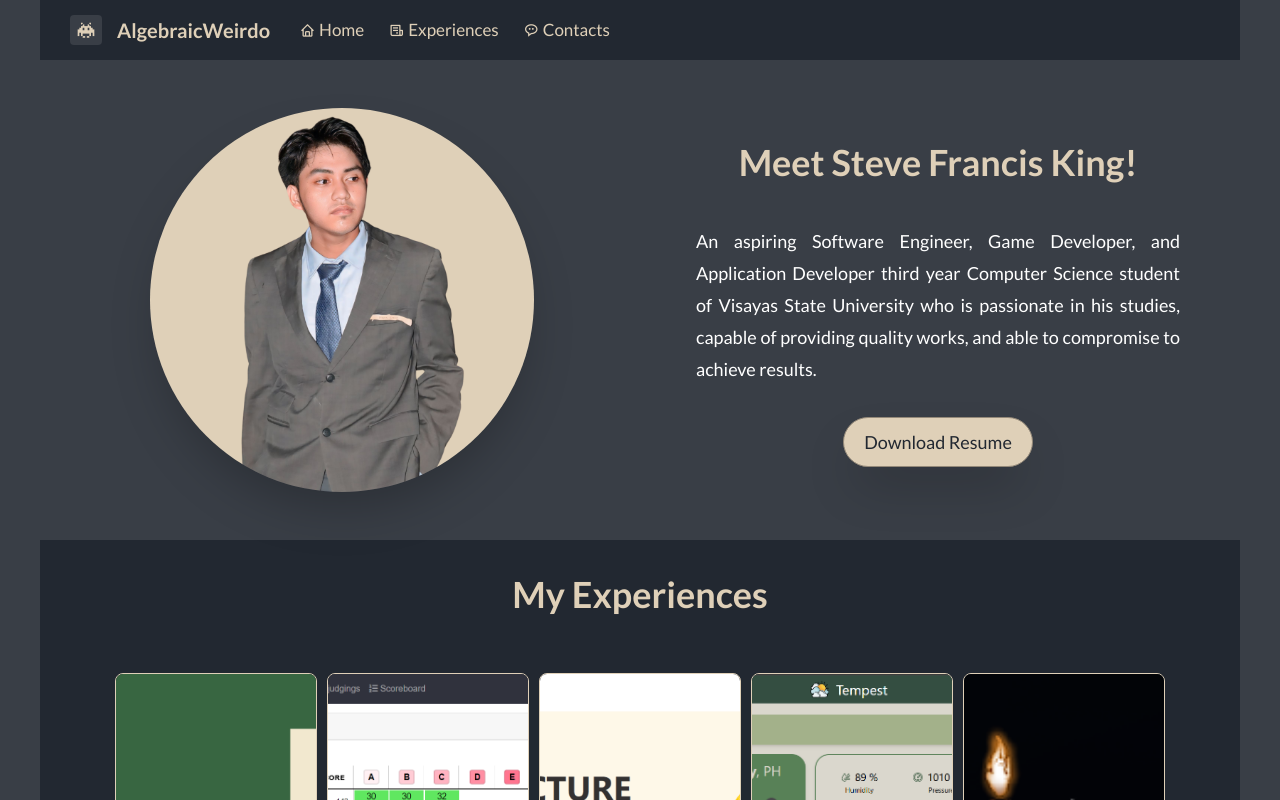
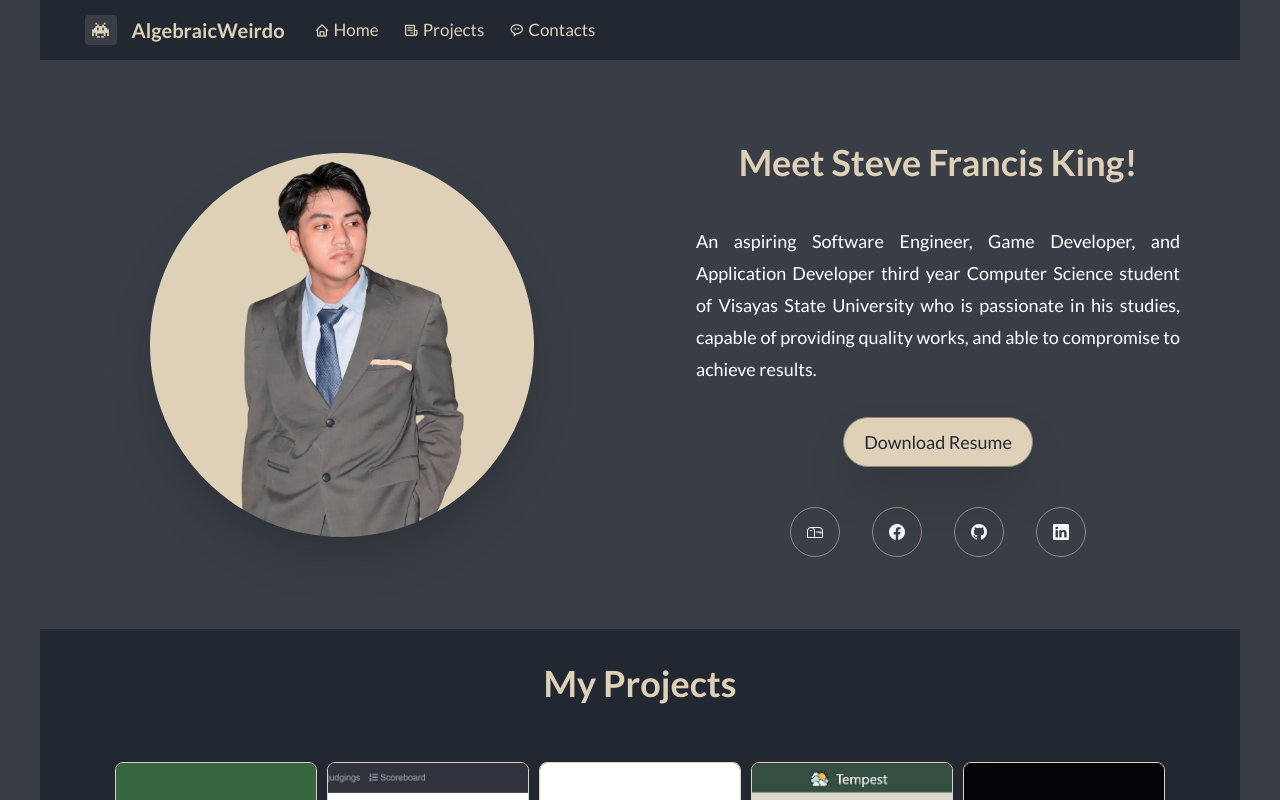
Before and after one commit to padastevefrancisking/PersonalPortfolio, a React (Vite) app: page / in a window 1280 px wide. Shown: the top 800 px of the page. Built offline with nearby package versions, Linux system fonts and the light colour scheme.

Commit message:
Added Contacts and Refined Details

```diff
--- a/src/App.jsx
+++ b/src/App.jsx
@@ -9,11 +9,7 @@ function App() {
     <>
       <Header />
       <Home id= "Home"/>
-      {/* Add other components here */}
-      {/* <AboutMe /> */}
       <Experiences id="Experiences" />
-      {/* <Contacts /> */}
-      <div id="Contacts"></div>
     </>
   )
 }
--- /dev/null
+++ b/src/components/Contacts.jsx
@@ -0,0 +1,39 @@
+import 'bootstrap-icons/font/bootstrap-icons.css';
+
+const icons = [
+  { icon: 'bi-mailbox', count: 'padastevefrancisking@gmail.com', label: 'Email', link: '' },
+  { icon: 'bi-facebook', count: 'Steve Francis Casinillo Pada', label: 'Facebook', link: '' },
+  { icon: 'bi-github', count: 'padastevefrancisking', label: 'Github', link: '' },
+  { icon: 'bi-linkedin', count: 'Steve Francis King Pada', label: 'LinkedIn', link: '' },
+];
+
+function IconList() {
+  return (
+    <div className="flex h-auto w-full items-center justify-center pt-8 pb-6">
+      <ul className="flex gap-8 font-[Calibri]">
+        {icons.map((item, index) => (
+          <li
+            key={index}
+            className="relative list-none group"
+          >
+            <span className="w-[50px] h-[50px] rounded-full flex items-center justify-center border border-secondary-color text-gray-100 transition-transform duration-500 ease-in-out transform-style-3d group-hover:rotate-x-[60deg] group-hover:translate-y-[2px] group-hover:[perspective:550px] group-hover:shadow-[0_10px_2px_rgba(98,98,98,0.384)]">
+              <span className={`icon bi ${item.icon} transition-transform duration-300 group-hover:translate-z-[15px] group-hover:rotate-x-[-75deg]`} />
+            </span>
+            <span className="absolute top-[-40px] left-1/2 -translate-x-1/2 bg-[#161616] text-white text-sm px-2.5 py-1 rounded whitespace-nowrap opacity-0 invisible transition-all duration-400 ease-in-out z-10 group-hover:opacity-100 group-hover:visible group-hover:-translate-y-2">
+              {item.count}
+              <span className="absolute left-1/2 bottom-0 translate-x-[-50%] translate-y-[65%] text-[#161616] font-[bootstrap-icons] content-['\F229']" />
+            </span>
+            <a
+              href="#"
+              className="absolute bottom-0 left-1/2 transform -translate-x-1/2 text-white opacity-0 invisible transition-all duration-500 group-hover:opacity-100 group-hover:visible group-hover:translate-y-10 hover:underline"
+            >
+              {item.label}
+            </a>
+          </li>
+        ))}
+      </ul>
+    </div>
+  );
+}
+
+export default IconList;
--- a/src/components/Experiences.jsx
+++ b/src/components/Experiences.jsx
@@ -1,34 +1,34 @@
 function Experiences() {
   return (
-    <div className="flex flex-col justify-center items-center bg-main-background">
+    <div className="flex flex-col justify-center items-center bg-main-background pb-10">
         <div className="flex items-center justify-center text-center py-8 px-4">
             <h1 className="text-4xl leading-tight mb-6 lato-bold text-main-color">
-                My Experiences
+                My Projects
             </h1>
         </div>
         <div className="flex flex-col md:flex-row gap-2.5 w-[87.5%] min-w-[280px] h-[700px] md:max-w-[1050px] md:h-[400px] font-[Calibri]">
             {/* Array of image objects with dynamic title and description */}
             {[
             {
-                src: '/public/STUDYVERSE.png',
+                src: '/STUDYVERSE.png',
                 title: 'StudyVerse',
                 description: 'A C# Desktop Application that proposes a streamlined approach to the Bachelor of Science in Computer Science Mentorship program. As a mentee-powered system, it allows students to post available mentorship requests based on their available time slots, where mentors can view and accept these requests.',
                 href: 'https://github.com/padastevefrancisking/StudyVerse'
             },
             {
-                src: '/public/VSUCOPP.png',
+                src: '/VSUCOPP.png',
                 title: 'VSU - Competitive Online Programming Platform',
                 description: 'The region\'s first of a kind - this platform is designed to manage and host competitive programming contests. It is a web-based platform powered by DomJudge and Docker that allows users to create, manage, and participate in programming contests.',
                 href: 'http://copp.vsu.edu.ph/'
             },
             {
-                src: '/public/FRUITCLASSIFIERCNN.png',
+                src: '/FRUITCLASSIFIERCNN.png',
                 title: 'Fruit Classifier CNN',
                 description: 'Fruit Classifier CNN is a C# Desktop Application that utilizes a Convolutional Neural Network (CNN) to classify fruits. It is trained on a dataset of over 1000 images of 5 various tropical fruits, allowing it to accurately identify and classify different types of fruits.',
                 href: 'https://github.com/padastevefrancisking/fruitclassifier'
             },
             {
-                src: '/public/TEMPEST.png',
+                src: '/TEMPEST.png',
                 title: 'Tempest',
                 description: 'Bringing weather forecasts to life, Tempest is a web-based application that provides real-time weather updates and forecasts. It is designed to be user-friendly and visually appealing, making it easy for users to access the information they need.',
                 href: 'https://github.com/padastevefrancisking/tempest'
--- a/src/components/Header.jsx
+++ b/src/components/Header.jsx
@@ -51,7 +51,7 @@ function Header() {
                                     className="flex items-center text-main-color transition-colors duration-300 ease-in-out hover:text-secondary-color whitespace-nowrap"
                                 >
                                     <span className="bx bx-receipt mr-[4px] text-[15px]"/>
-                                    Experiences
+                                    Projects
                                 </a>
                                 <span className="absolute bottom-0 left-0 w-full h-[3px] scale-x-0"/>
                             </li>
@@ -96,7 +96,7 @@ function Header() {
                         const menu = document.getElementById('mobile-menu');
                         menu.classList.add('hidden');
                       }}>
-                        Experiences
+                        Projects
                         </a>
                     </li>
                 <li>
--- a/src/components/Home.jsx
+++ b/src/components/Home.jsx
@@ -1,12 +1,13 @@
 import '../App.css';
+import Contacts from './Contacts';
 
 function Home() {
     return (
       <div className="w-full max-w-[1200px] bg-secondary-background ">
         <div className="grid justify-center grid-flow-row md:grid-flow-col md:grid-cols-2 px-5 my-12 gap-8">
           {/* Image Section */}
-          <div className="flex justify-center lato-light align-middle">
-            <img src= "/public/Steve.png" alt="Steve Francis King" className="rounded-full w-64 h-64 md:w-96 md:h-96 shadow-2xl" />
+          <div className="flex justify-center lato-light align-middle items-center">
+            <img src= "/Steve.png" alt="Steve Francis King" className="rounded-full w-64 h-64 md:w-96 md:h-96 shadow-2xl" />
           </div>
 
           {/* Text Section */}
@@ -23,12 +24,13 @@ function Home() {
               <a href="../resume/PADA_Resume.pdf" download="PADA_Resume.pdf">
                 <button
                   type="button"
-                  className="text-dark-color border border-secondary-color bg-accent-color hover:bg-secondary-accent-color transition-colors duration-300 lato-regular font-medium rounded-full text-lg px-5 py-2.5 text-center mb-2 shadow-2xl"
+                  className="text-dark-color border border-secondary-color bg-accent-color hover:bg-secondary-accent-color transition-colors duration-300 ease-in-out lato-regular font-medium rounded-full text-lg px-5 py-2.5 text-center mb-2 shadow-2xl"
                 >
                   Download Resume
                 </button>
               </a>
             </div>
+            <Contacts id="Contacts" />
           </div>
         </div>
       </div>
--- a/src/index.css
+++ b/src/index.css
@@ -16,7 +16,5 @@
 body {
   display: flex;
   width: 100%;
-  color: white;
-  font-family: "Baloo Bhai 2";
   margin: 0;
 }
```
